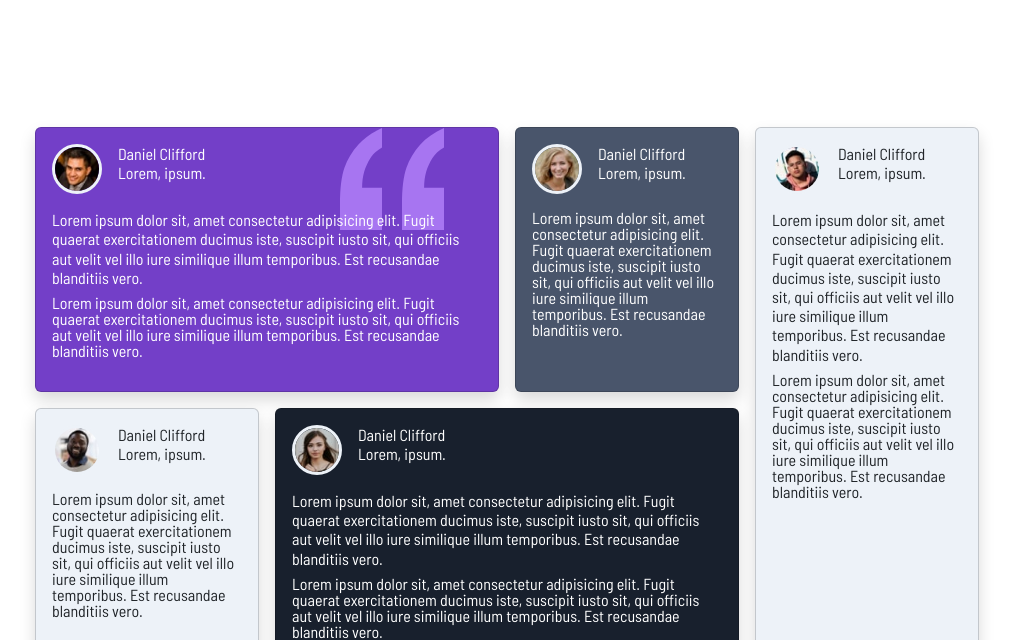
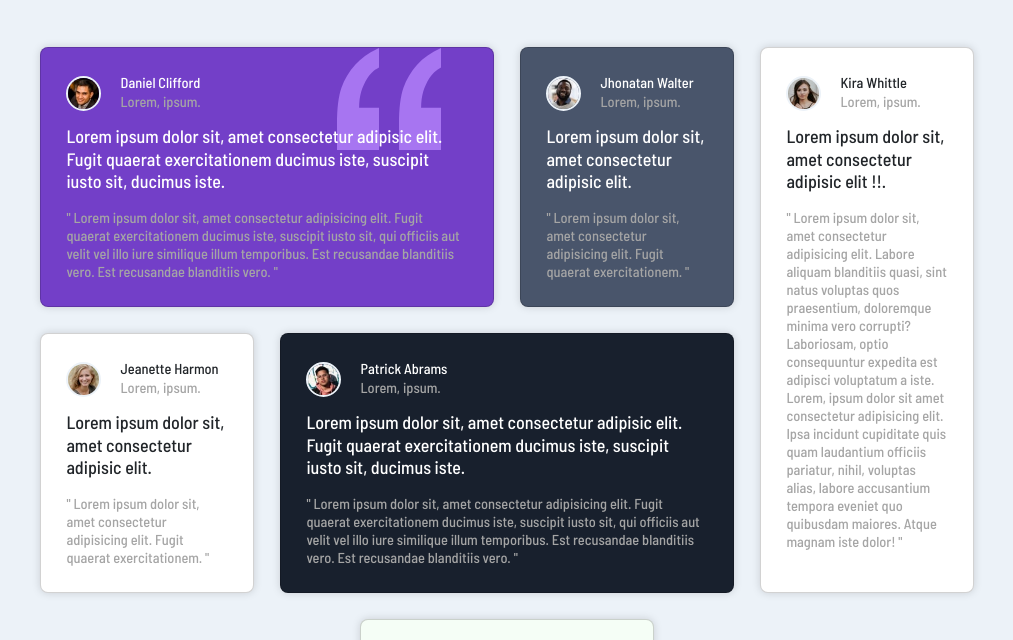
Before and after one commit to paledot02/Exercises_Bootstrap_01, a website: page index.html in a window 1280 px wide. Shown: the top 640 px of the page, without its empty margins (133-1146 px from the left). Drawn offline with Linux system fonts and the light colour scheme.

Commit message:
version.1.1

```diff
--- a/index.html
+++ b/index.html
@@ -18,121 +18,154 @@
         -->
         <link rel="preconnect" href="https://fonts.googleapis.com">
         <link rel="preconnect" href="https://fonts.gstatic.com" crossorigin>
-        <link href="https://fonts.googleapis.com/css2?family=Barlow+Semi+Condensed:wght@100;300;400;700;900&display=swap" rel="stylesheet">
+        <link href="https://fonts.googleapis.com/css2?family=Barlow+Semi+Condensed:wght@500;600&display=swap" rel="stylesheet">
 
-    <link rel="stylesheet" href="./scss/reducido.css">
+    <link rel="stylesheet" href="./scss/reducido.min.css">
 
 </head>
 
-<body>
+<body class="bg-secondary">
     <!-- Main representa el contenido principal del 'body' en una pagina web -->
     <!-- Para alinear 1ero se debe especificar el alto, no tiene sentido alinear cuando el contenido es mas grande que el contenedor
          Viewport [ vh-100 ] : para que el contenedor ocupe todo el alto de la ventana, si no lo tiene ocupa solo el contenido que posee
     -->
-    <main class="container d-flex justify-content-center align-items-center alto-100">
+    <main class="container-md d-flex justify-content-center align-items-center alto-100"> <!-- centra el row que es el que contiene todas las cards -->
         <!-- Fila principal -->
-        <div class="row">
+        <div class="row justify-content-center"> <!-- centra los cards que son los que estan dentro del row-->
             <!-- Columna izquierda -->
-            <div class="col-12 col-lg-9">
+            <div class="col-12 col-sm-12 col-lg-9">
                 <!-- Esta fila ocupa dos filas pero es solo una, ocupa 24 grids ocupa aparentando ser 2 filas  -->
                 <div class="row">
-                    <div class="col-12 col-lg-8 p-2">
+
+
+                    <div class="col-12 col-sm-8 p-3">
 
                         <!-- TARJETA -->
-                        <article class="card h-100 bg-primary text-white fondo-card shadow">
+                        <article class="card h-100 rounded-3 bg-primary text-white fondo-card shadow-kevin p-3">
                             <div class="card-body">
-                                <div class="d-flex mb-3">
-                                    <img src="./images/image-daniel.jpg" alt="" class="border border-secondary border-3 rounded-circle">
-                                    <div class="ps-3"><!-- ps-lg-3  para que solo se aplique con el tamaño lg-->
+                                <div class="d-flex align-items-center mb-3">
+                                    <img src="./images/image-daniel.jpg" alt="" class="foto border border-secondary border-2 rounded-circle">
+                                    <div class="ps-4"><!-- ps-lg-3  para que solo se aplique con el tamaño lg-->
                                         <h6 class="m-0 h6">Daniel Clifford</h6>
-                                        <p class="m-0 h6">Lorem, ipsum.</p>
+                                        <p class="m-0 fs-6 text-info">Lorem, ipsum.</p>
                                     </div>
                                 </div>
                                 <div>
-                                    <p class="h6">Lorem ipsum dolor sit, amet consectetur adipisicing elit. Fugit quaerat exercitationem ducimus iste, suscipit iusto sit, qui officiis aut velit vel illo iure similique illum temporibus. Est recusandae blanditiis vero.</p>
-                                    <p class="fs-6 lh-1">Lorem ipsum dolor sit, amet consectetur adipisicing elit. Fugit quaerat exercitationem ducimus iste, suscipit iusto sit, qui officiis aut velit vel illo iure similique illum temporibus. Est recusandae blanditiis vero.</p>
+                                    <p class="fs-5 lh-sm" >Lorem ipsum dolor sit, amet consectetur adipisic elit. Fugit quaerat exercitationem ducimus iste, suscipit iusto sit, ducimus iste.</p>
+                                    <p class="fs-6 lh-sm text-info mb-0">" Lorem ipsum dolor sit, amet consectetur adipisicing elit. Fugit quaerat exercitationem ducimus iste, suscipit iusto sit, qui officiis aut velit vel illo iure similique illum temporibus. Est recusandae blanditiis vero. Est recusandae blanditiis vero. "</p>
                                 </div>
                             </div>
                         </article>
 
                     </div>
-                    <div class="col-12 col-lg-4 p-2">
+
+                    <div class="col-12 col-sm-4 p-3">
 
                         <!-- TARJETA -->
-                        <article class="card h-100 bg-success text-white shadow">
+                        <article class="card h-100 rounded-3 bg-success text-white shadow-kevin p-3">
                             <div class="card-body">
-                                <div class="d-flex mb-3">
-                                    <img src="./images/image-jeanette.jpg" alt="" class="border border-secondary border-3 rounded-circle">
-                                    <div class="ps-3"><!-- ps-lg-3  para que solo se aplique con el tamaño lg-->
-                                        <h6 class="m-0 h6">Daniel Clifford</h6>
-                                        <p class="m-0 h6">Lorem, ipsum.</p>
+                                <div class="d-flex align-items-center mb-3">
+                                    <img src="./images/image-jonathan.jpg" alt="" class="foto border border-secondary border-2 rounded-circle">
+                                    <div class="ps-4"><!-- ps-lg-3  para que solo se aplique con el tamaño lg-->
+                                        <h6 class="m-0 h6">Jhonatan Walter</h6>
+                                        <p class="m-0 fs-6 text-info">Lorem, ipsum.</p>
                                     </div>
                                 </div>
                                 <div>
-                                    <p class="fs-6 lh-1">Lorem ipsum dolor sit, amet consectetur adipisicing elit. Fugit quaerat exercitationem ducimus iste, suscipit iusto sit, qui officiis aut velit vel illo iure similique illum temporibus. Est recusandae blanditiis vero.</p>
+                                    <p class="fs-5 lh-sm" >Lorem ipsum dolor sit, amet consectetur adipisic elit.</p>
+                                    <p class="fs-6 lh-sm text-info mb-0">" Lorem ipsum dolor sit, amet consectetur adipisicing elit. Fugit quaerat exercitationem. "</p>
                                 </div>
                             </div>
                         </article>
 
                     </div>
-                    <div class="col-12 col-lg-4 p-2">
+
+                    <div class="col-12 col-sm-4 p-3">
 
                         <!-- TARJETA -->
-                        <article class="card h-100 bg-secondary shadow">
+                        <article class="card h-100 rounded-3 shadow-kevin p-3">
                             <div class="card-body">
-                                <div class="d-flex mb-3">
-                                    <img src="./images/image-jonathan.jpg" alt="" class="border border-secondary border-3 rounded-circle">
-                                    <div class="ps-3"><!-- ps-lg-3  para que solo se aplique con el tamaño lg-->
-                                        <h6 class="m-0 h6">Daniel Clifford</h6>
-                                        <p class="m-0 h6">Lorem, ipsum.</p>
+                                <div class="d-flex align-items-center mb-3">
+                                    <img src="./images/image-jeanette.jpg" alt="" class="foto border border-secondary border-2 rounded-circle">
+                                    <div class="ps-4"><!-- ps-lg-3  para que solo se aplique con el tamaño lg-->
+                                        <h6 class="m-0 h6">Jeanette Harmon</h6>
+                                        <p class="m-0 fs-6 text-info">Lorem, ipsum.</p>
                                     </div>
                                 </div>
                                 <div>
-                                    <p class="fs-6 lh-1">Lorem ipsum dolor sit, amet consectetur adipisicing elit. Fugit quaerat exercitationem ducimus iste, suscipit iusto sit, qui officiis aut velit vel illo iure similique illum temporibus. Est recusandae blanditiis vero.</p>
+                                    <p class="fs-5 lh-sm" >Lorem ipsum dolor sit, amet consectetur adipisic elit.</p>
+                                    <p class="fs-6 lh-sm text-info mb-0">" Lorem ipsum dolor sit, amet consectetur adipisicing elit. Fugit quaerat exercitationem. "</p>
                                 </div>
                             </div>
                         </article>
 
                     </div>
-                    <div class="col-12 col-lg-8 p-2">
+
+                    <div class="col-12 col-sm-8 p-3">
 
                         <!-- TARJETA -->
-                        <article class="card h-100 bg-dark text-white shadow">
+                        <article class="card h-100 rounded-3 bg-dark text-white shadow-kevin p-3">
                             <div class="card-body">
-                                <div class="d-flex mb-3">
-                                    <img src="./images/image-kira.jpg" alt="" class="border border-secondary border-3 rounded-circle">
-                                    <div class="ps-3"><!-- ps-lg-3  para que solo se aplique con el tamaño lg-->
-                                        <h6 class="m-0 h6">Daniel Clifford</h6>
-                                        <p class="m-0 h6">Lorem, ipsum.</p>
+                                <div class="d-flex align-items-center mb-3">
+                                    <img src="./images/image-patrick.jpg" alt="" class="foto border border-secondary border-2 rounded-circle">
+                                    <div class="ps-4"><!-- ps-lg-3  para que solo se aplique con el tamaño lg-->
+                                        <h6 class="m-0 h6">Patrick Abrams</h6>
+                                        <p class="m-0 fs-6 text-info">Lorem, ipsum.</p>
                                     </div>
                                 </div>
                                 <div>
-                                    <p class="h6">Lorem ipsum dolor sit, amet consectetur adipisicing elit. Fugit quaerat exercitationem ducimus iste, suscipit iusto sit, qui officiis aut velit vel illo iure similique illum temporibus. Est recusandae blanditiis vero.</p>
-                                    <p class="fs-6 lh-1">Lorem ipsum dolor sit, amet consectetur adipisicing elit. Fugit quaerat exercitationem ducimus iste, suscipit iusto sit, qui officiis aut velit vel illo iure similique illum temporibus. Est recusandae blanditiis vero.</p>
+                                    <p class="fs-5 lh-sm" >Lorem ipsum dolor sit, amet consectetur adipisic elit. Fugit quaerat exercitationem ducimus iste, suscipit iusto sit, ducimus iste.</p>
+                                    <p class="fs-6 lh-sm text-info mb-0">" Lorem ipsum dolor sit, amet consectetur adipisicing elit. Fugit quaerat exercitationem ducimus iste, suscipit iusto sit, qui officiis aut velit vel illo iure similique illum temporibus. Est recusandae blanditiis vero. Est recusandae blanditiis vero. "</p>
                                 </div>
                             </div>
                         </article>
 
                     </div>
+
+
                 </div>
             </div>
 
             <!-- Columna derecha -->
-            <div class="col-12 col-lg-3 p-2">
+            <div class="col-12 col-sm-12 col-lg-3 p-3">
 
                 <!-- TARJETA -->
-                <article class="card h-100 bg-secondary shadow">
+                <article class="card h-100 rounded-3 shadow-kevin p-3">
                     <div class="card-body">
-                        <div class="d-flex mb-3">
-                            <img src="./images/image-patrick.jpg" alt="" class="border border-secondary border-3 rounded-circle">
-                            <div class="ps-3"><!-- ps-lg-3  para que solo se aplique con el tamaño lg-->
-                                <h6 class="m-0 h6">Daniel Clifford</h6>
-                                <p class="m-0 h6">Lorem, ipsum.</p>
+                        <div class="d-flex align-items-center mb-3">
+                            <img src="./images/image-kira.jpg" alt="" class="foto border border-secondary border-2 rounded-circle">
+                            <div class="ps-4"><!-- ps-lg-3  para que solo se aplique con el tamaño lg-->
+                                <h6 class="m-0 h6">Kira Whittle</h6>
+                                <p class="m-0 fs-6 text-info">Lorem, ipsum.</p>
                             </div>
                         </div>
                         <div>
-                            <p class="h6">Lorem ipsum dolor sit, amet consectetur adipisicing elit. Fugit quaerat exercitationem ducimus iste, suscipit iusto sit, qui officiis aut velit vel illo iure similique illum temporibus. Est recusandae blanditiis vero.</p>
-                            <p class="fs-6 lh-1">Lorem ipsum dolor sit, amet consectetur adipisicing elit. Fugit quaerat exercitationem ducimus iste, suscipit iusto sit, qui officiis aut velit vel illo iure similique illum temporibus. Est recusandae blanditiis vero.</p>
+                            <p class="fs-5 lh-sm" >Lorem ipsum dolor sit, amet consectetur adipisic elit !!.</p>
+                            <p class="fs-6 lh-sm text-info mb-0">" Lorem ipsum dolor sit, amet consectetur adipisicing elit. Labore aliquam blanditiis quasi, sint natus voluptas quos praesentium, doloremque minima vero corrupti? Laboriosam, optio consequuntur expedita est adipisci voluptatum a iste. Lorem, ipsum dolor sit amet consectetur adipisicing elit. Ipsa incidunt cupiditate quis quam laudantium officiis pariatur, nihil, voluptas alias, labore accusantium tempora eveniet quo quibusdam maiores. Atque magnam iste dolor! "</p>
+                        </div>
+                    </div>
+                </article>
+
+            </div>
+
+
+            <!-- Columna -->
+            <div class="col-12 col-sm-5 col-lg-4 p-3">
+
+                <!-- TARJETA -->
+                <article class="card h-100 bg-light rounded-3 shadow-kevin p-3">
+                    <div class="card-body">
+                        <div class="d-flex align-items-center mb-3">
+                            <a href="https://github.com/paledot01"><img src="./images/logo_paledot01.png" alt="" class="logo border border-dark border-2 rounded-circle"></a>
+
+                            <div class="ps-4"><!-- ps-lg-3  para que solo se aplique con el tamaño lg-->
+                                <h6 class="m-0 h6"><a href="https://github.com/paledot01" class="text-reset">paledot01</a></h6>
+                                <p class="m-0 fs-6 text-info">Basilio.K</p>
+                            </div>
+                        </div>
+                        <div>
+                            <p class="fs-6 lh-sm mb-0">Challenge by <a href="https://www.frontendmentor.io?ref=challenge" target="_blank"
+                                >Frontend Mentor</a></p>
                         </div>
                     </div>
                 </article>
@@ -140,6 +173,7 @@
             </div>
         </div>
 
+
     </main>
 
 
--- a/scss/custom.scss
+++ b/scss/custom.scss
@@ -1,23 +1,59 @@
 
-
+// fuente de texto
 $font-family-sans-serif: 'Barlow Semi Condensed', sans-serif;
 
-$primary:#733FC8;
-$success: #49556B;
-$dark: #18202D;
-$secondary: #EDF2F8;
+// tamaño de fuentes (por default 1)
+$font-size-base: 0.9rem;
 
+// colores
 
+$kevin_morado:#733FC8;
+$kevin_gris:#49556B;
+$kevin_azul_oscurazo:#18202D;
+$kevin_azul_clarazo:#ecf2f8;
+$kevin_text_gris: #a5a5a5;
+$kevin_verde_clarazo: #f5fef6;
+
+$primary:  $kevin_morado !default;
+$success: $kevin_gris !default;
+$dark: $kevin_azul_oscurazo !default;
+$secondary: $kevin_azul_clarazo !default;
+$info: $kevin_text_gris !default;
+$light: $kevin_verde_clarazo !default;
+
+// esto modifica la unidad de medida utilizada para crear los margin y padding
+// la medida del 'spacer' original es de '1rem'
+$spacer: 0.8rem;
+
+// css personalizado
 @media (min-width: 992px) {
     .alto-100 {
       height: 100vh;
     }
 }
 
-.d-flex img{
-    width: 50px;
+// tamaño de las imagenes
+.foto{
+    width: 35px;
+}
+.logo {
+  width: 50px;
 }
 
+// efecto hover a las CARDS
+$black:#000;
+.shadow-kevin{
+  box-shadow: 0 0 0.5rem rgba($black, .15);
+  transition: 100ms;
+}
+
+.shadow-kevin:hover {
+  box-shadow: 0 0rem 3rem rgba($black, .175);
+  //transform: scale(1.01);
+  transition: 150ms;
+}
+
+// -----------
 .fondo-card{
     background-image: url('../images/bg-pattern-quotation.svg');
     background-repeat: no-repeat;
```
Also changed, not shown: README.md (added), images/logo_paledot01.png (added), images/screenshot_1.png (added), images/screenshot_2.png (added), images/screenshot_3.png (added), scss/custom.css, scss/reducido.css, scss/reducido.min.css (added), 1 other file.
